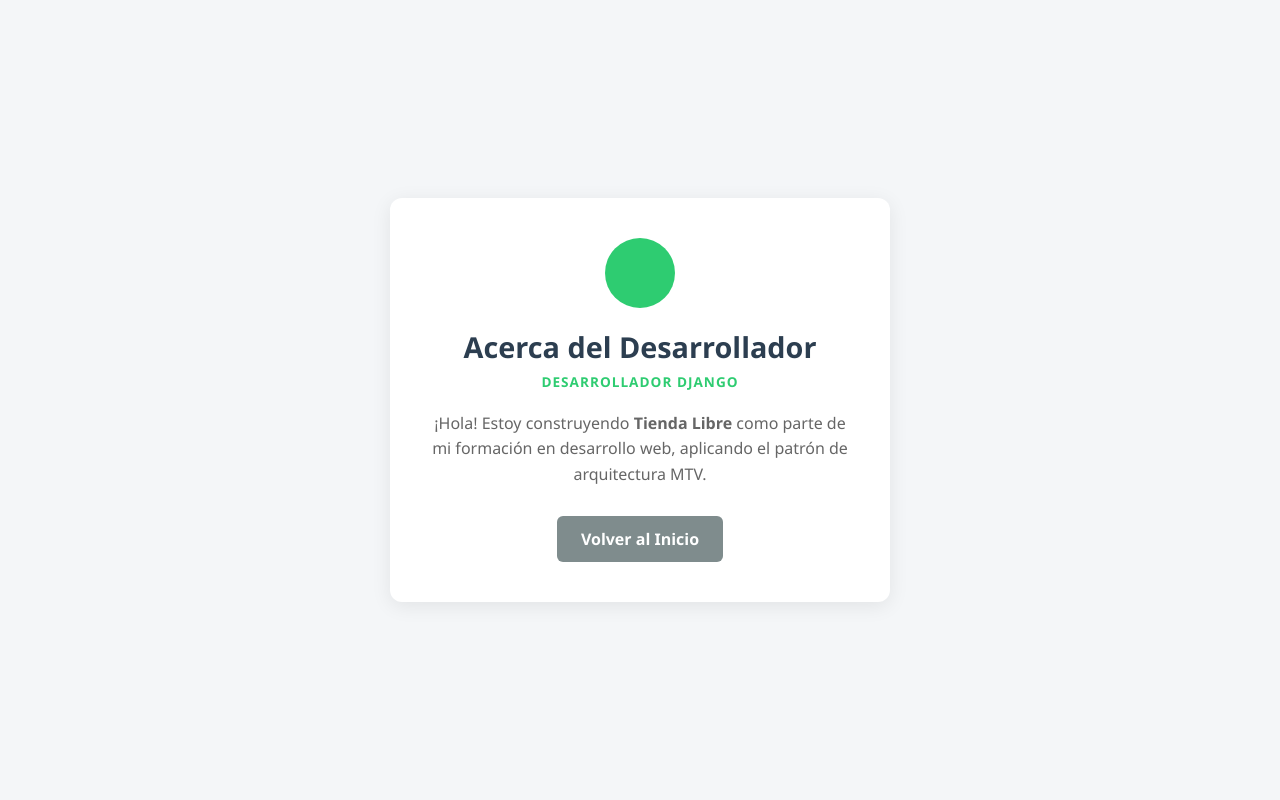
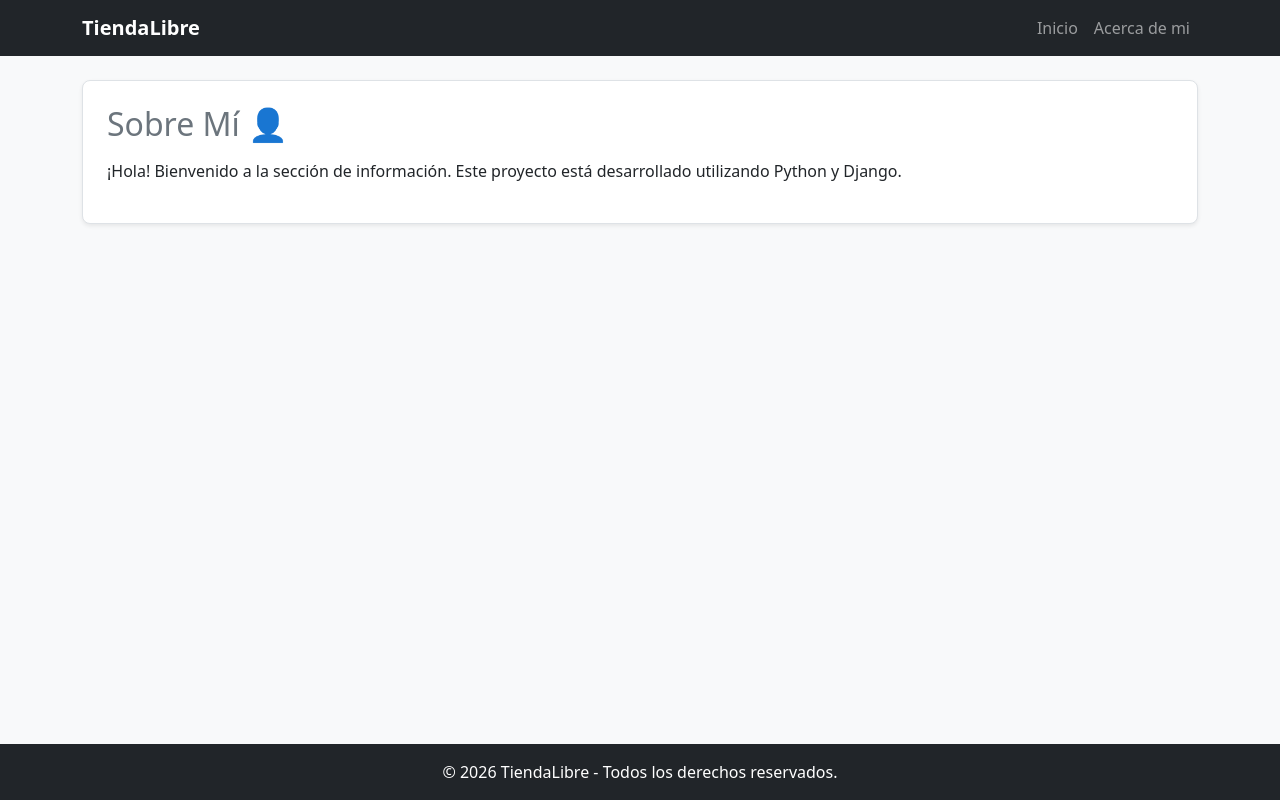
Before and after one commit to Villada-PG3/trabajo-practico-tienda-libre-benjaferra, a Django app: page /acerca-de-mi/ in a window 1280 px wide. Run offline with Django 5.2, Linux system fonts and the light colour scheme.

Commit message:
se realizo la clase 3 y la tarea para casa

```diff
--- /dev/null
+++ b/TiendaLibre/templates/tiendalibre/_navbar.html
@@ -0,0 +1,23 @@
+<nav class="navbar navbar-expand-lg navbar-dark bg-dark">
+  <div class="container">
+    <!-- Brand con Emoji y Nombre -->
+    <a class="navbar-brand fw-bold" href="{% url 'home' %}">
+       TiendaLibre
+    </a>
+
+    <button class="navbar-toggler" type="button" data-bs-toggle="collapse" data-bs-target="#navbarNav" aria-controls="navbarNav" aria-expanded="false" aria-label="Toggle navigation">
+      <span class="navbar-toggler-icon"></span>
+    </button>
+
+    <div class="collapse navbar-collapse" id="navbarNav">
+      <ul class="navbar-nav ms-auto">
+        <li class="nav-item">
+          <a class="nav-link" href="{% url 'home' %}">Inicio</a>
+        </li>
+        <li class="nav-item">
+          <a class="nav-link" href="{% url 'acerca_de' %}">Acerca de mi</a>
+        </li>
+      </ul>
+    </div>
+  </div>
+</nav>
--- a/TiendaLibre/templates/tiendalibre/acerca-de-mi.html
+++ b/TiendaLibre/templates/tiendalibre/acerca-de-mi.html
@@ -1,85 +1,10 @@
-<!DOCTYPE html>
-<html lang="es">
-<head>
-    <meta charset="UTF-8">
-    <meta name="viewport" content="width=device-width, initial-scale=1.0">
-    <title>Acerca de mí - Desarrollador</title>
-    <style>
-        * {
-            box-sizing: border-box;
-            margin: 0;
-            padding: 0;
-        }
-        body {
-            font-family: 'Segoe UI', Tahoma, Geneva, Verdana, sans-serif;
-            background-color: #f4f6f8;
-            color: #333;
-            display: flex;
-            justify-content: center;
-            align-items: center;
-            min-height: 100vh;
-        }
-        .card {
-            background: #ffffff;
-            padding: 2.5rem;
-            border-radius: 12px;
-            box-shadow: 0 4px 20px rgba(0, 0, 0, 0.08);
-            max-width: 500px;
-            width: 90%;
-            text-align: center;
-        }
-        .avatar {
-            width: 70px;
-            height: 70px;
-            background-color: #2ecc71;
-            color: white;
-            border-radius: 50%;
-            display: flex;
-            align-items: center;
-            justify-content: center;
-            font-size: 2rem;
-            margin: 0 auto 1.2rem auto;
-        }
-        h1 {
-            color: #2c3e50;
-            margin-bottom: 0.4rem;
-            font-size: 1.8rem;
-        }
-        .subtitle {
-            color: #2ecc71;
-            font-weight: 600;
-            margin-bottom: 1.2rem;
-            text-transform: uppercase;
-            font-size: 0.85rem;
-            letter-spacing: 1px;
-        }
-        p {
-            color: #666;
-            margin-bottom: 1.8rem;
-            line-height: 1.6;
-        }
-        .btn {
-            display: inline-block;
-            background-color: #7f8c8d;
-            color: white;
-            padding: 0.75rem 1.5rem;
-            border-radius: 6px;
-            text-decoration: none;
-            font-weight: 600;
-            transition: background-color 0.2s ease;
-        }
-        .btn:hover {
-            background-color: #626d6d;
-        }
-    </style>
-</head>
-<body>
-    <div class="card">
-        <div class="avatar"></div>
-        <h1>Acerca del Desarrollador</h1>
-        <div class="subtitle">Desarrollador Django</div>
-        <p>¡Hola! Estoy construyendo <strong>Tienda Libre</strong> como parte de mi formación en desarrollo web, aplicando el patrón de arquitectura MTV.</p>
-        <a href="/" class="btn">Volver al Inicio</a>
-    </div>
-</body>
-</html>
+{% extends "tiendalibre/base.html" %}
+
+{% block title %}Acerca de Mí - TiendaLibre{% endblock %}
+
+{% block content %}
+<div class="bg-white p-4 rounded-3 shadow-sm border">
+    <h2 class="text-secondary mb-3">Sobre Mí 👤</h2>
+    <p>¡Hola! Bienvenido a la sección de información. Este proyecto está desarrollado utilizando Python y Django.</p>
+</div>
+{% endblock %}
--- /dev/null
+++ b/TiendaLibre/templates/tiendalibre/base.html
@@ -0,0 +1,32 @@
+<!DOCTYPE html>
+<html lang="es">
+<head>
+    <meta charset="UTF-8">
+    <meta name="viewport" content="width=device-width, initial-scale=1.0">
+    <title>{% block title %}TiendaLibre{% endblock %}</title>
+    <!-- CDN Bootstrap 5 CSS -->
+    <link href="https://cdn.jsdelivr.net/npm/bootstrap@5.3.3/dist/css/bootstrap.min.css" rel="stylesheet">
+</head>
+
+<body class="bg-light d-flex flex-column min-vh-100">
+
+    <!-- Inclusión de la Navbar reutilizable -->
+    {% include "tiendalibre/_navbar.html" %}
+
+    <!-- Contenido Dinámico -->
+    <main class="container my-4 flex-grow-1">
+        {% block content %}
+        {% endblock %}
+    </main>
+
+    <!-- Footer común -->
+    <footer class="bg-dark text-white text-center py-3 mt-auto">
+        <div class="container">
+            <p class="mb-0">&copy; 2026 TiendaLibre - Todos los derechos reservados.</p>
+        </div>
+    </footer>
+
+    <!-- CDN Bootstrap 5 JS -->
+    <script src="https://cdn.jsdelivr.net/npm/bootstrap@5.3.3/dist/js/bootstrap.bundle.min.js"></script>
+</body>
+</html>
--- a/TiendaLibre/urls.py
+++ b/TiendaLibre/urls.py
@@ -5,3 +5,10 @@
     path('', views.home, name='home'),
     path('acerca-de-mi/', views.acerca_de_mi, name='acerca_de_mi'),
 ]
+
+
+urlpatterns = [
+    path('', views.home, name='home'),
+    # Cambia views.acerca_de por views.acerca_de_mi:
+    path('acerca-de-mi/', views.acerca_de_mi, name='acerca_de'),
+]
--- a/config/settings.py
+++ b/config/settings.py
@@ -125,3 +125,4 @@
 
 # URL desde la cual el navegador pedirá las imágenes
 MEDIA_URL = '/media/'
+MEDIA_ROOT = BASE_DIR / 'media'
--- a/config/urls.py
+++ b/config/urls.py
@@ -33,3 +33,9 @@
     path('admin/', admin.site.urls),
     path('', include('TiendaLibre.urls')),
 ]
+
+# Servir archivos media en desarrollo
+if settings.DEBUG:
+    urlpatterns += static(
+        settings.MEDIA_URL, document_root=settings.MEDIA_ROOT
+    )
```
Also changed, not shown: TiendaLibre/admin.py (+16 -2 lines), TiendaLibre/templates/tiendalibre/home.html (+11 -62 lines).
